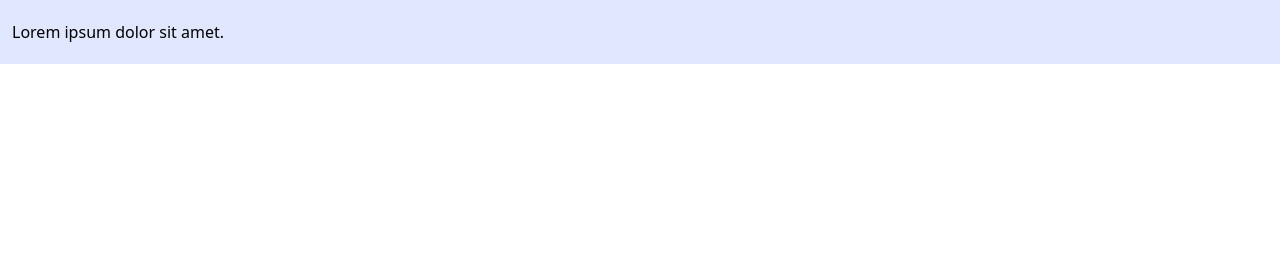
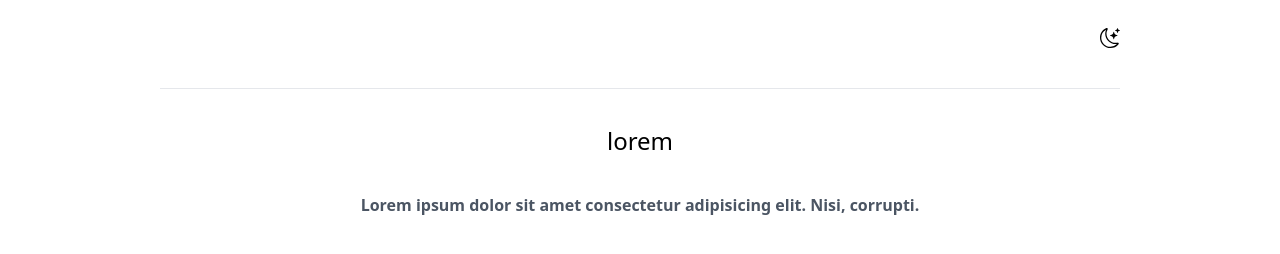
Before and after one commit to Atoonchanmala/Dark-Light-Mode, a website built with Vite: page index.html in a window 1280 px wide. Built offline with nearby package versions, Linux system fonts and the light colour scheme.

Commit message:
add tow layout: header and nav

```diff
--- a/index.html
+++ b/index.html
@@ -3,12 +3,30 @@
 <head>
     <meta charset="UTF-8">
     <meta name="viewport" content="width=device-width, initial-scale=1.0">
-    <title>Document</title>
+    <title>DarkMode || LightMode</title>
     <link rel="stylesheet" href="/style.css">
 </head>
 <body>
-    <div class="container">
-        <p class="px-3 py-5 bg-indigo-100">Lorem ipsum dolor sit amet.</p>
+    <div class="container w-3/4 mx-auto">
+        <div class="header mt-5">
+            <div class="flex justify-end pt-2 cursor-pointer">
+                <svg xmlns="http://www.w3.org/2000/svg" width="20" height="20" fill="currentColor" class="bi bi-moon-stars" viewBox="0 0 16 16"> <path d="M6 .278a.768.768 0 0 1 .08.858 7.208 7.208 0 0 0-.878 3.46c0 4.021 3.278 7.277 7.318 7.277.527 0 1.04-.055 1.533-.16a.787.787 0 0 1 .81.316.733.733 0 0 1-.031.893A8.349 8.349 0 0 1 8.344 16C3.734 16 0 12.286 0 7.71 0 4.266 2.114 1.312 5.124.06A.752.752 0 0 1 6 .278zM4.858 1.311A7.269 7.269 0 0 0 1.025 7.71c0 4.02 3.279 7.276 7.319 7.276a7.316 7.316 0 0 0 5.205-2.162c-.337.042-.68.063-1.029.063-4.61 0-8.343-3.714-8.343-8.29 0-1.167.242-2.278.681-3.286z"/> <path d="M10.794 3.148a.217.217 0 0 1 .412 0l.387 1.162c.173.518.579.924 1.097 1.097l1.162.387a.217.217 0 0 1 0 .412l-1.162.387a1.734 1.734 0 0 0-1.097 1.097l-.387 1.162a.217.217 0 0 1-.412 0l-.387-1.162A1.734 1.734 0 0 0 9.31 6.593l-1.162-.387a.217.217 0 0 1 0-.412l1.162-.387a1.734 1.734 0 0 0 1.097-1.097l.387-1.162zM13.863.099a.145.145 0 0 1 .274 0l.258.774c.115.346.386.617.732.732l.774.258a.145.145 0 0 1 0 .274l-.774.258a1.156 1.156 0 0 0-.732.732l-.258.774a.145.145 0 0 1-.274 0l-.258-.774a1.156 1.156 0 0 0-.732-.732l-.774-.258a.145.145 0 0 1 0-.274l.774-.258c.346-.115.617-.386.732-.732L13.863.1z"/> </svg>
+            </div>
+            <hr class="mt-10 border-1 border-gray-200 shadow-xl">
+        </div>
+
+        <div class="nav flex justify-center">
+            <div class="flex flex-col">
+                <h2 class="text-center font-medium text-2xl bg-custom-blue my-8 mx-auto px-5 py-1 rounded-xl">lorem</h2>
+                <p class="font-semibold text-md text-gray-600">Lorem ipsum dolor sit amet consectetur adipisicing elit. Nisi, corrupti.</p>
+            </div>
+        </div>
     </div>
 </body>
 </html>
+
+            <!-- ມື້ອື່ນມາຕໍ່:
+                1. ຂຽນປະຫວັດຕົວເອງລົງໄປ hobby
+                2. ແຕ່ງ css
+                3. ຂຽນພາກສ່ວນ javascript
+            -->
```
